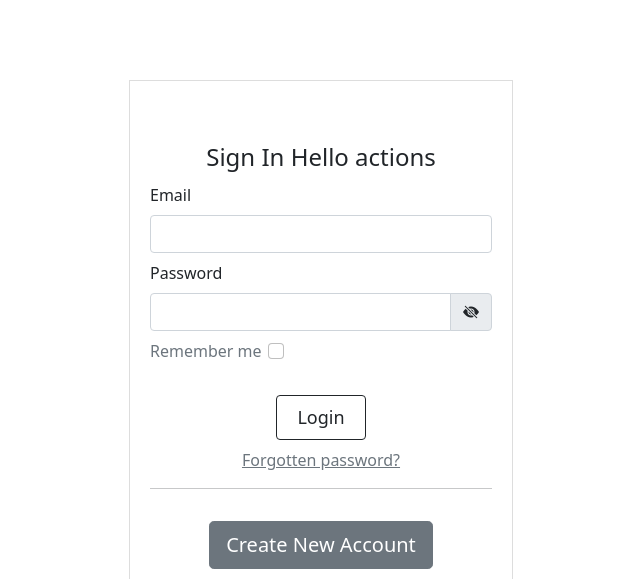
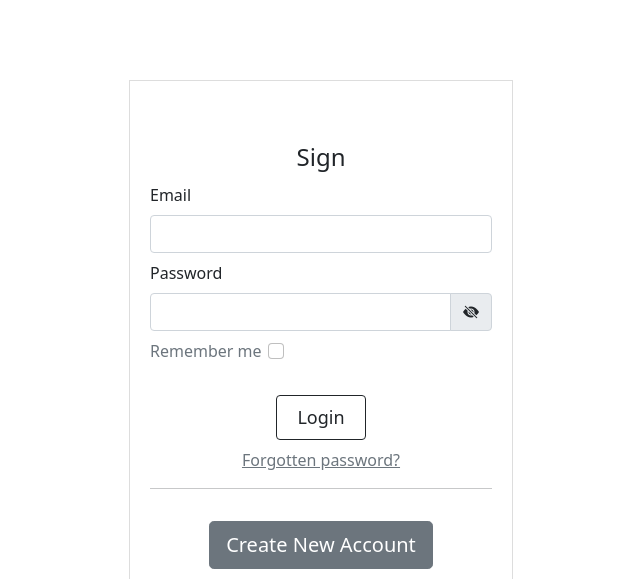
Before and after one commit to zain2323/prizebond-draw, a Flask app: page /signIn in a window 1280 px wide. Shown: the part 56-635 px from the top of the page, without its empty margins (319-959 px from the left). Run offline with Flask 2, Linux system fonts and the light colour scheme; some libraries are stand-ins or nearby versions.

Commit message:
Reverting back to the orignal state

```diff
--- a/PrizeBondApp/templates/auth/signin.html
+++ b/PrizeBondApp/templates/auth/signin.html
@@ -3,7 +3,7 @@
     <div class="content-section">
         <form class="form-group" method="POST" action="">
             {{ form.hidden_tag() }}
-            <legend class="text-center mt-5">Sign In Hello actions</legend>
+            <legend class="text-center mt-5">Sign</legend>
             <fieldset class="form-group">
                 <div class="form-group">
                     {{form.email.label(class="form-control-label mb-2")}}
```
